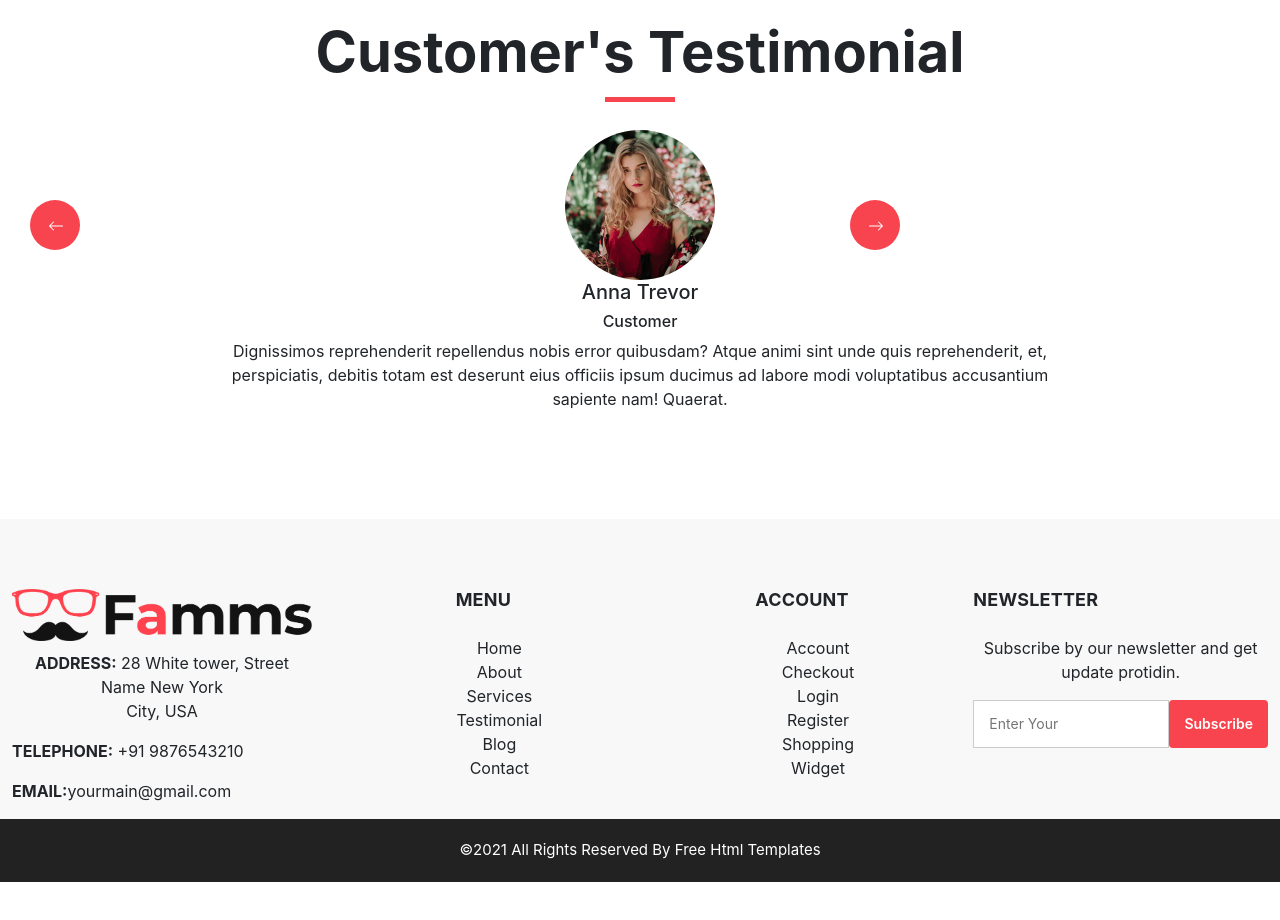
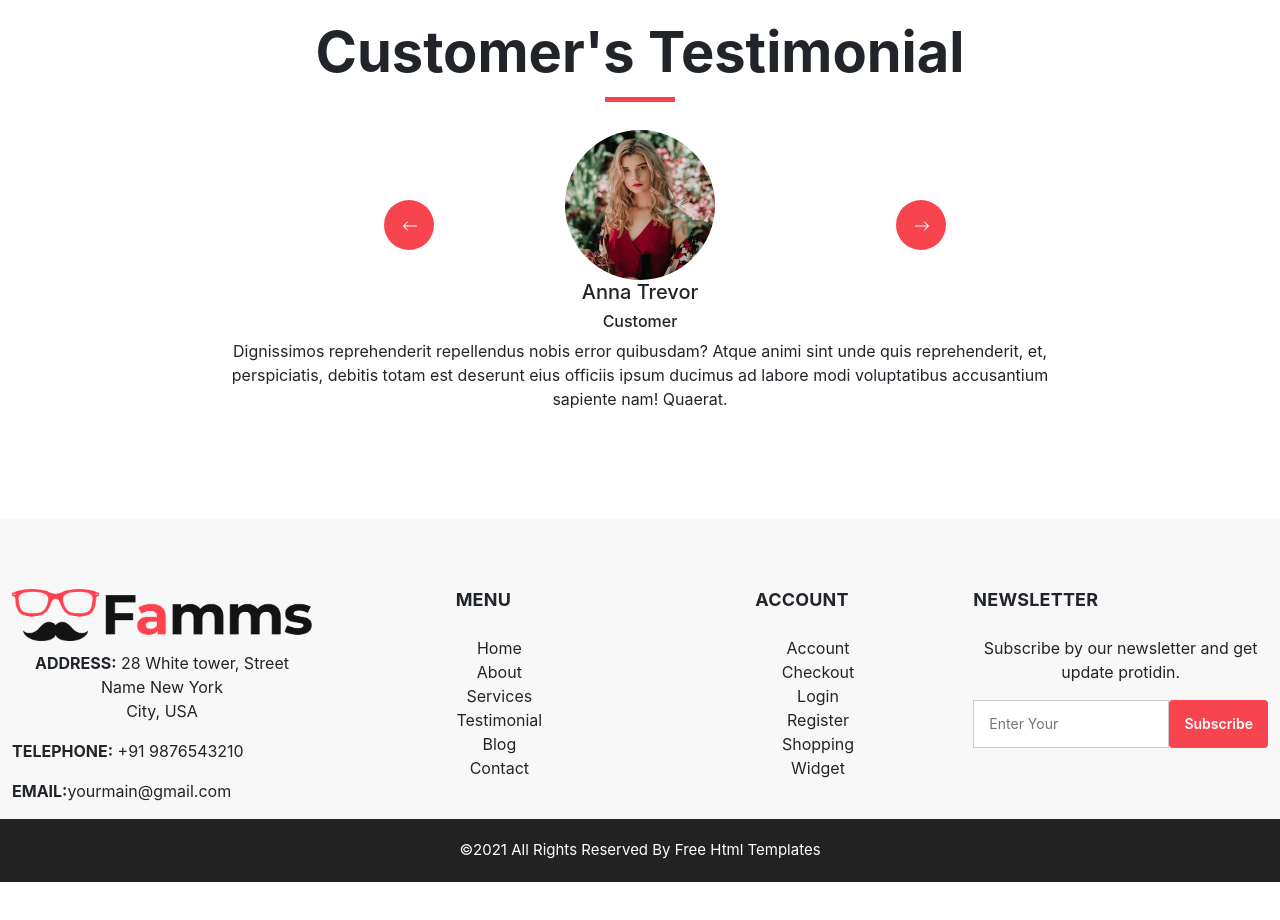
Before and after one commit to aravindd7/reactassignsub, a React (Create React App) app in the folder reactapp/: page / in a window 1280 px wide. Shown: the part 4180-5100 px from the top of the page. After the commit the page ends 5062 px from the top, so only its background shows below. Built offline with nearby package versions, Linux system fonts and the light colour scheme.

Commit message:
bug fix 1

```diff
--- a/reactapp/src/components/content/FooterContent.js
+++ b/reactapp/src/components/content/FooterContent.js
@@ -44,8 +44,8 @@ export default function FooterContent() {
                 </div>
             </Col>
             </Row>
+            <Row className='copyright'><p>©2021 All Rights Reserved By Free Html Templates</p></Row>
             </Container>
-            <div className='copyright'><p>©2021 All Rights Reserved By Free Html Templates</p></div>
         </div>
     );
 }
--- a/reactapp/src/components/content/TestimonialContent.js
+++ b/reactapp/src/components/content/TestimonialContent.js
@@ -12,8 +12,8 @@ export default function TestimonialContent() {
         <div className="content-testimonial">
          <SubHeader text="Customer's Testimonial"/>
          <CarouselProvider
-          naturalSlideWidth={400}
-          naturalSlideHeight={400}
+          naturalSlideWidth={300}
+          naturalSlideHeight={100}
           totalSlides={3}>
             <ButtonBack className="controls-testimonial-left">
             <BsArrowLeft style={{color: "white", width: "40px"}} />
--- a/reactapp/src/index.css
+++ b/reactapp/src/index.css
@@ -365,7 +365,7 @@ code {
 
 .controls-testimonial-left {
   position: absolute;
-  left: 30px;
+  left: 30vw;
   top: 80px;
   background-color: #f7444e;
   border: none;
@@ -376,7 +376,7 @@ code {
 
 .controls-testimonial-right {
   position: absolute;
-  left: 850px;
+  left: 70vw;
   top: 80px;
   background-color: #f7444e;
   border: none;
```
